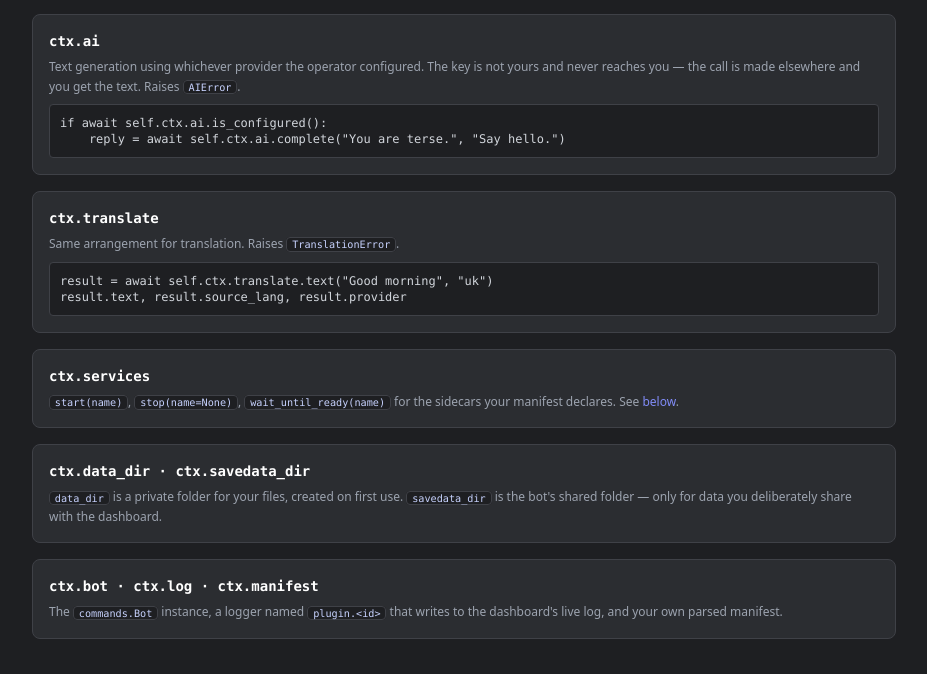
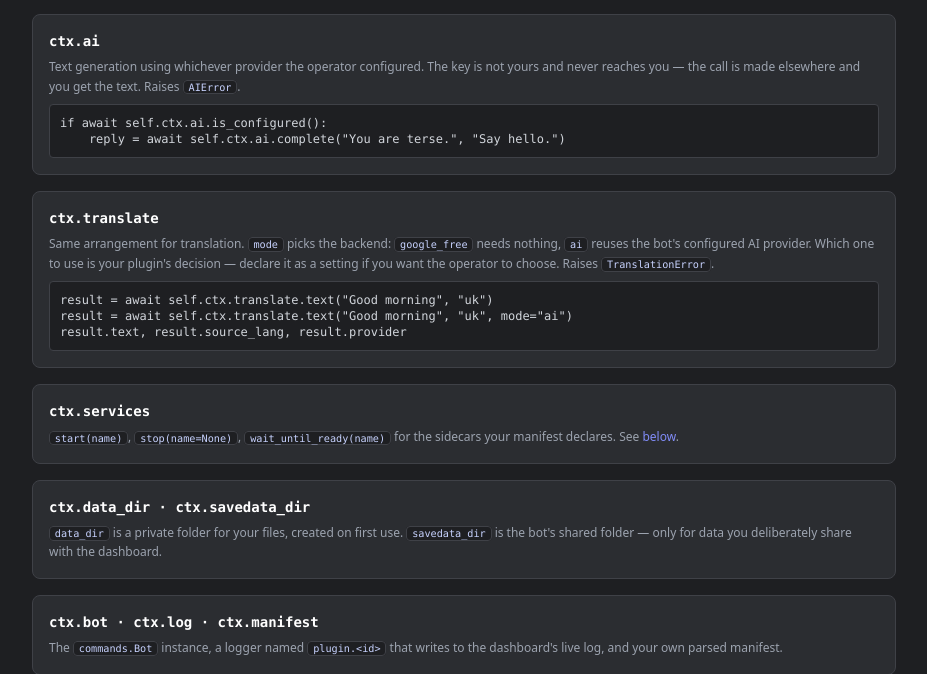
Before and after one commit to omka-1337/Doppler-DiscordBot, a Python web app: template web/templates/plugin_api.html in a window 1280 px wide. Shown: the part 3399-4073 px from the top of the page, without its empty margins (296-1223 px from the left). Run offline with Jinja, Linux system fonts and the light colour scheme; the template is opened without the code that fills it, so the values that code supplies are empty; some libraries are stand-ins or nearby versions.

Commit message:
Move the translation backend choice into the translator plugin's own settings

```diff
--- a/broker/main.py
+++ b/broker/main.py
@@ -526,14 +526,13 @@ async def handle_translate(request):
     data = await request.json()
     text = data.get("text", "")
     target = data.get("target_lang", "en")
+    mode = data.get("mode", translate_provider.PROVIDER_FREE)
 
     if not text:
         return web.json_response({"status": "error", "message": "text is required"}, status=400)
 
     try:
-        result = await translate_provider.translate(
-            text, target, secret_store.get("translate"), secret_store.get("ai")
-        )
+        result = await translate_provider.translate(text, target, mode, secret_store.get("ai"))
     except translate_provider.TranslationError as e:
         return web.json_response({"status": "error", "message": str(e)}, status=502)
 
--- a/dopplerbot/translate.py
+++ b/dopplerbot/translate.py
@@ -28,12 +28,12 @@ class TranslationResult:
     provider: str
 
 
-async def translate(text: str, target_lang: str) -> TranslationResult:
+async def translate(text: str, target_lang: str, mode: str = "google_free") -> TranslationResult:
     try:
         async with httpx.AsyncClient() as client:
             response = await client.post(
                 f"{BROKER_URL}/translate",
-                json={"text": text, "target_lang": target_lang},
+                json={"text": text, "target_lang": target_lang, "mode": mode},
                 timeout=60.0,
             )
     except Exception as e:
--- a/web/templates/plugin_api.html
+++ b/web/templates/plugin_api.html
@@ -302,9 +302,14 @@ one    = await self.ctx.db.fetchone("SELECT * FROM notes WHERE id = ?", (row_id,
                     <div class="bg-[#2b2d31] border border-[#3f4147] rounded-lg p-4">
                         <h3 class="text-sm font-bold text-white mb-1.5 font-mono">ctx.translate</h3>
                         <p class="text-xs text-gray-400 leading-relaxed mb-2">
-                            Same arrangement for translation. Raises <code>TranslationError</code>.
+                            Same arrangement for translation. <code>mode</code> picks the backend:
+                            <code>google_free</code> needs nothing, <code>ai</code> reuses the bot's
+                            configured AI provider. Which one to use is your plugin's decision — declare
+                            it as a setting if you want the operator to choose. Raises
+                            <code>TranslationError</code>.
                         </p>
                         <pre class="text-xs text-gray-300 font-mono overflow-x-auto bg-[#1e1f22] p-2.5 rounded border border-[#3f4147]">result = await self.ctx.translate.text("Good morning", "uk")
+result = await self.ctx.translate.text("Good morning", "uk", mode="ai")
 result.text, result.source_lang, result.provider</pre>
                     </div>
 
```
Also changed, not shown: broker/providers/translate/__init__.py (+7 -4 lines), broker/secret_store.py (+2 -12 lines), dopplerbot/bot.py (+9 -3 lines), dopplerbot/plugins/api.py (+12 -3 lines), web/locales/en.json (+4 -4 lines), web/static/script.js (+5 -13 lines).
